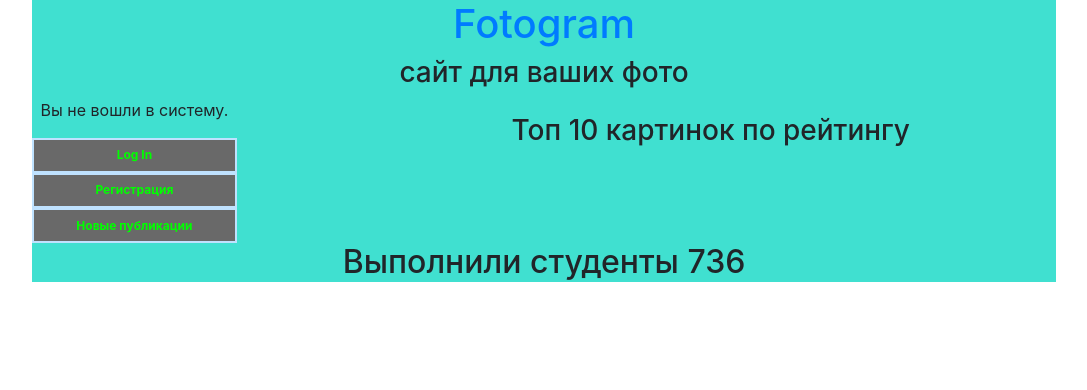
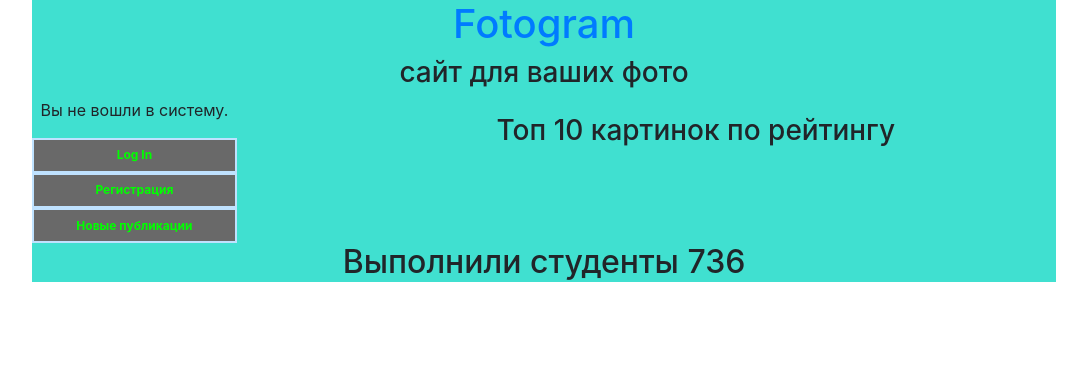
Before and after one commit to qruk/imagehub, a Django app: template imgprovider/templates/display_image_posts.html in a window 1280 px wide. Shown: the top 390 px of the page, without its empty margins (96-1183 px from the left). Run offline with Django 3.2, Linux system fonts and the light colour scheme; the template is opened without the code that fills it, so the values that code supplies are empty; some libraries are stand-ins or nearby versions.

Commit message:
margin try

```diff
--- a/imgprovider/templates/baseBlock.html
+++ b/imgprovider/templates/baseBlock.html
@@ -69,7 +69,7 @@
         }
 
         .h3 {
-             margin:2% 10% 2% 0%;
+             margin:2% 15% 2% 0%;
         }
 
 
```
